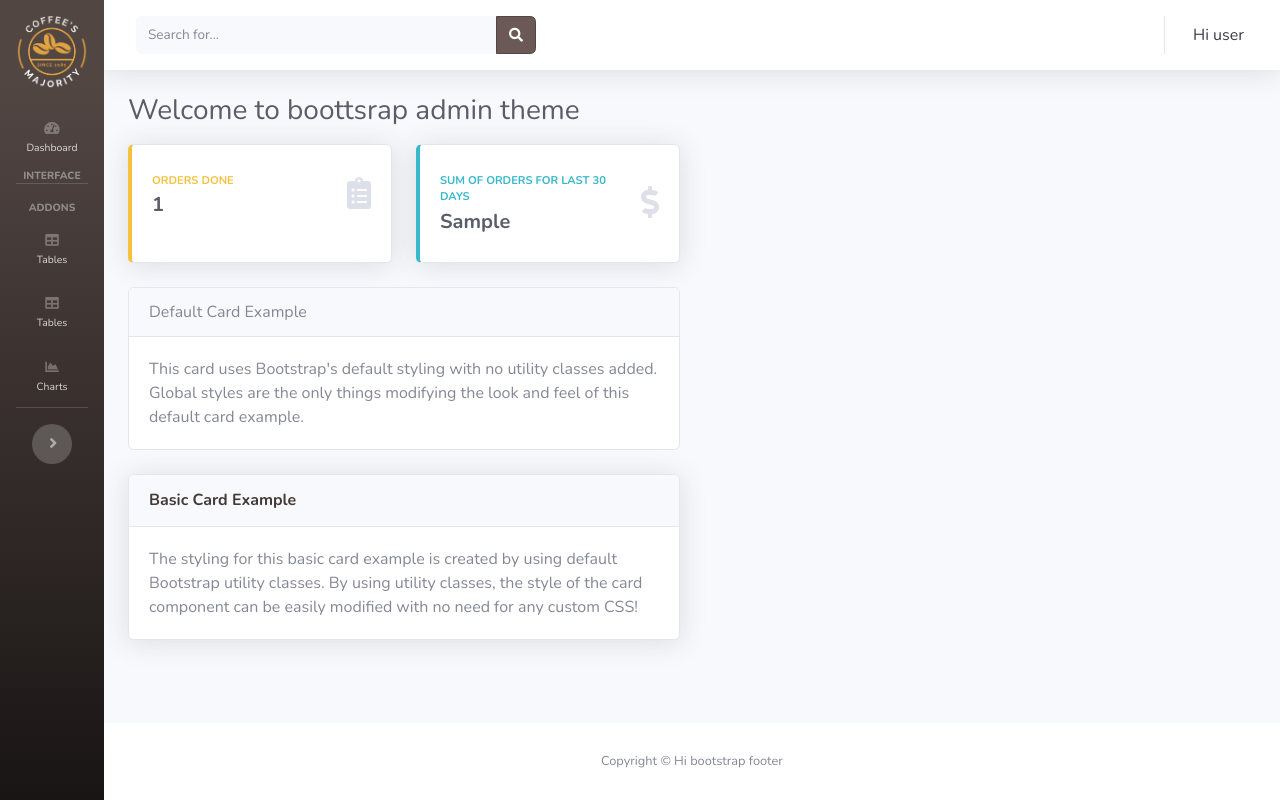
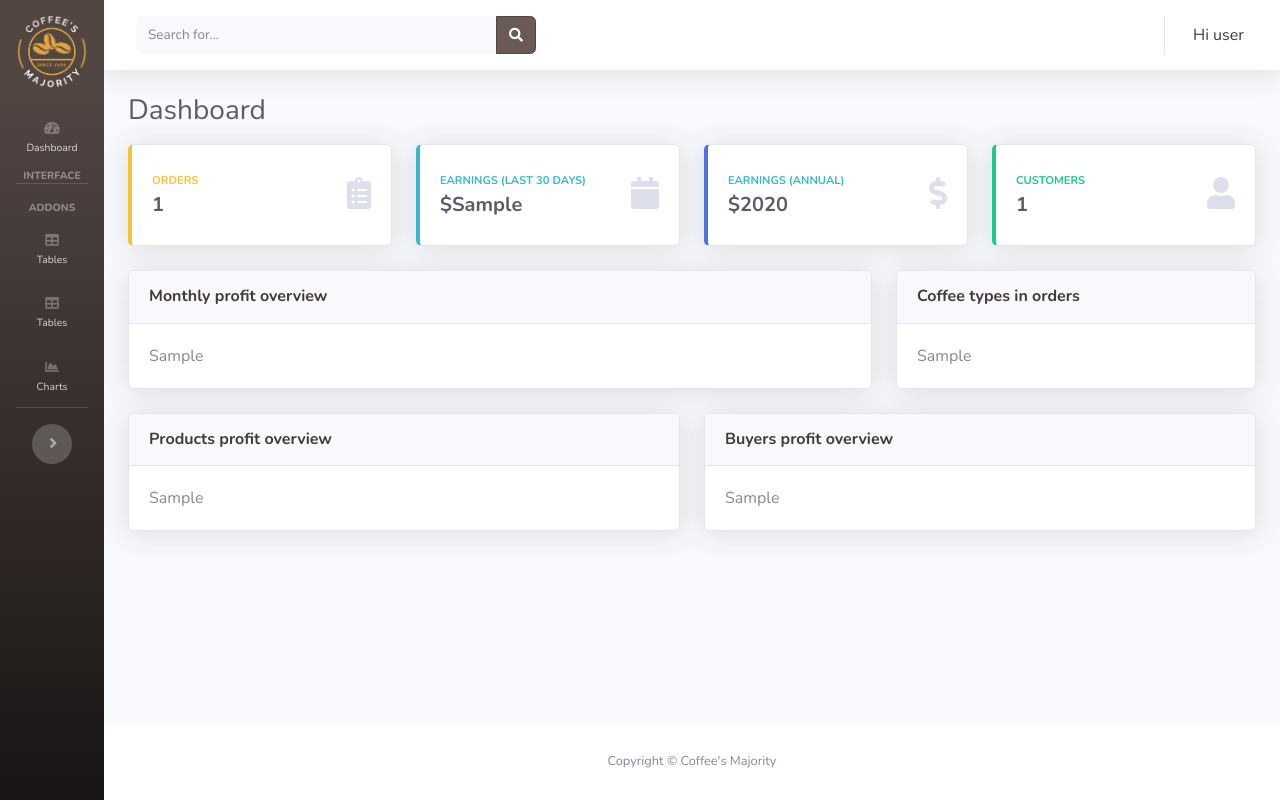
Before and after one commit to IvannaChovhan/Coffee, a Django app: template kursach/coffee/templates/coffee/index.html in a window 1280 px wide. Run offline with Django 3.2, Linux system fonts and the light colour scheme; the template is opened without the code that fills it: most values are stand-ins (such as "Sample title", 1, 10 or a date in 2020); some libraries are stand-ins or nearby versions.

Commit message:
created and styled dashboard page

```diff
--- a/kursach/coffee/templates/coffee/index.html
+++ b/kursach/coffee/templates/coffee/index.html
@@ -10,7 +10,7 @@
 
 {% endblock styles%}
 
-{% block heading %}Welcome to boottsrap admin theme {% endblock heading %}
+{% block heading %}Dashboard{% endblock heading %}
 
 {% block body %}
 
@@ -21,7 +21,7 @@
       <div class="card-body">
         <div class="row no-gutters align-items-center">
           <div class="col mr-2">
-            <div class="text-xs font-weight-bold text-warning text-uppercase mb-1">Orders done</div>
+            <div class="text-xs font-weight-bold text-warning text-uppercase mb-1">Orders</div>
             <div class="h5 mb-0 font-weight-bold text-gray-800">{{total_orders}}</div>
           </div>
           <div class="col-auto">
@@ -39,45 +39,105 @@
       <div class="card-body">
         <div class="row no-gutters align-items-center">
           <div class="col mr-2">
-            <div class="text-xs font-weight-bold text-info text-uppercase mb-1">Sum of orders for last 30 days</div>
-            <div class="h5 mb-0 font-weight-bold text-gray-800">{{monthProfit}}</div>
+            <div class="text-xs font-weight-bold text-info text-uppercase mb-1">EARNINGS (last 30 days)</div>
+            <div class="h5 mb-0 font-weight-bold text-gray-800">${{monthProfit}}</div>
           </div>
           <div class="col-auto">
-            <i class="fas fa-dollar-sign fa-2x text-gray-300"></i>
+            <i class="fas fa-calendar fa-2x text-gray-300"></i>
           </div>
         </div>
       </div>
     </div>
 
-</div>
+  </div>
+
+    <div class="col-xl-3 col-md-6 mb-4">
+        <div class="card border-left-primary shadow h-100 py-2">
+          <div class="card-body">
+            <div class="row no-gutters align-items-center">
+              <div class="col mr-2">
+                <div class="text-xs font-weight-bold text-info text-uppercase mb-1">EARNINGS (ANNUAL)</div>
+                <div class="h5 mb-0 font-weight-bold text-gray-800">${{yearProfit}}</div>
+              </div>
+              <div class="col-auto">
+                <i class="fas fa-dollar-sign fa-2x text-gray-300"></i>
+              </div>
+            </div>
+          </div>
+        </div>
+
+    </div>
+
+    <div class="col-xl-3 col-md-6 mb-4">
+        <div class="card border-left-success shadow h-100 py-2">
+          <div class="card-body">
+            <div class="row no-gutters align-items-center">
+              <div class="col mr-2">
+                <div class="text-xs font-weight-bold text-success text-uppercase mb-1">Customers</div>
+                <div class="h5 mb-0 font-weight-bold text-gray-800">{{total_buyers}}</div>
+              </div>
+              <div class="col-auto">
+                <i class="fas fa-user fa-2x text-gray-300"></i>
+              </div>
+            </div>
+          </div>
+        </div>
+
+    </div>
 </div>
 
 
 <div class="row">
 
-  <div class="col-lg-6">
-
-    <!-- Default Card Example -->
-    <div class="card mb-4">
-      <div class="card-header">
-        Default Card Example
-      </div>
-      <div class="card-body">
-        This card uses Bootstrap's default styling with no utility classes added. Global styles are the only things modifying the look and feel of this default card example.
-      </div>
-    </div>
-
+  <div class="col-lg-8">
     <!-- Basic Card Example -->
     <div class="card shadow mb-4">
       <div class="card-header py-3">
-        <h6 class="m-0 font-weight-bold text-primary">Basic Card Example</h6>
+        <h6 class="m-0 font-weight-bold text-primary">Monthly profit overview</h6>
       </div>
       <div class="card-body">
-        The styling for this basic card example is created by using default Bootstrap utility classes. By using utility classes, the style of the card component can be easily modified with no need for any custom CSS!
+        {{ graphs.profitMonths | safe }}
       </div>
     </div>
+  </div>
+  <div class="col-lg-4">
+    <!-- Basic Card Example -->
+    <div class="card shadow mb-4">
+      <div class="card-header py-3">
+        <h6 class="m-0 font-weight-bold text-primary">Coffee types in orders</h6>
+      </div>
+      <div class="card-body">
+        {{ graphs.pieCoffeeTypes | safe }}
+      </div>
+    </div>
+  </div>
 
+
+</div>
+<div class="row">
+
+  <div class="col-lg-6">
+    <!-- Basic Card Example -->
+    <div class="card shadow mb-4">
+      <div class="card-header py-3">
+        <h6 class="m-0 font-weight-bold text-primary">Products profit overview</h6>
+      </div>
+      <div class="card-body">
+        {{ graphs.profitProducts | safe }}
+      </div>
+    </div>
   </div>
+    <div class="col-lg-6">
+        <!-- Basic Card Example -->
+        <div class="card shadow mb-4">
+          <div class="card-header py-3">
+            <h6 class="m-0 font-weight-bold text-primary">Buyers profit overview</h6>
+          </div>
+          <div class="card-body">
+            {{ graphs.top_buyers | safe }}
+          </div>
+        </div>
+      </div>
 
 </div>
 
--- a/kursach/coffee/templates/layout/footer.html
+++ b/kursach/coffee/templates/layout/footer.html
@@ -2,7 +2,7 @@
 <footer class="sticky-footer bg-white">
     <div class="container my-auto">
       <div class="copyright text-center my-auto">
-        <span>Copyright &copy; Hi bootstrap footer</span>
+        <span>Copyright &copy; Coffee's Majority</span>
       </div>
     </div>
   </footer>
```
Also changed, not shown: kursach/coffee/views.py (+97 -22 lines), kursach/db.sqlite3.
